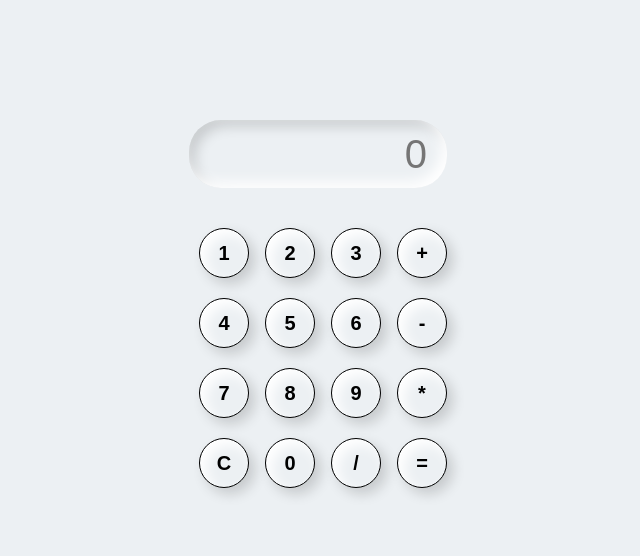
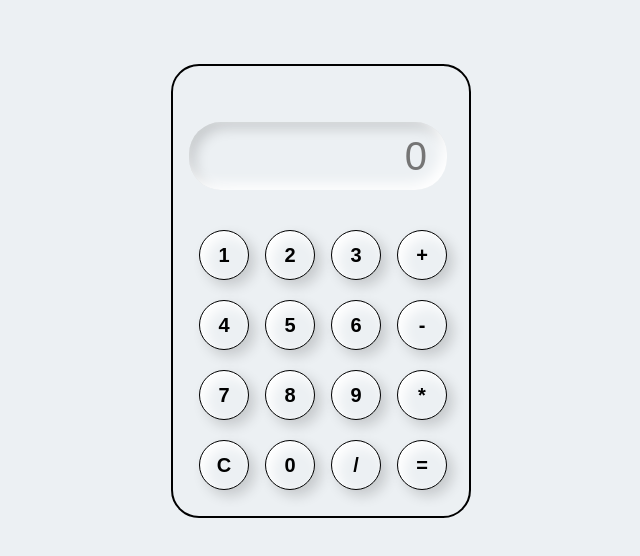
Before and after one commit to Damilar-e/calculator, a plain HTML site: page index.html in a window 1280 px wide. Shown: the whole page, without its empty margins (319-959 px from the left). Drawn offline with Linux system fonts and the light colour scheme.

Commit message:
last commit

```diff
--- a/style.css
+++ b/style.css
@@ -25,6 +25,9 @@ body{
     border-radius: 28px;
     padding: 16px;
     display: grid;
+    border: 2px solid black;
+    max-width: fit-content;
+    margin: auto;
     grid-template-columns: repeat(4,66px);
 }
 
```
